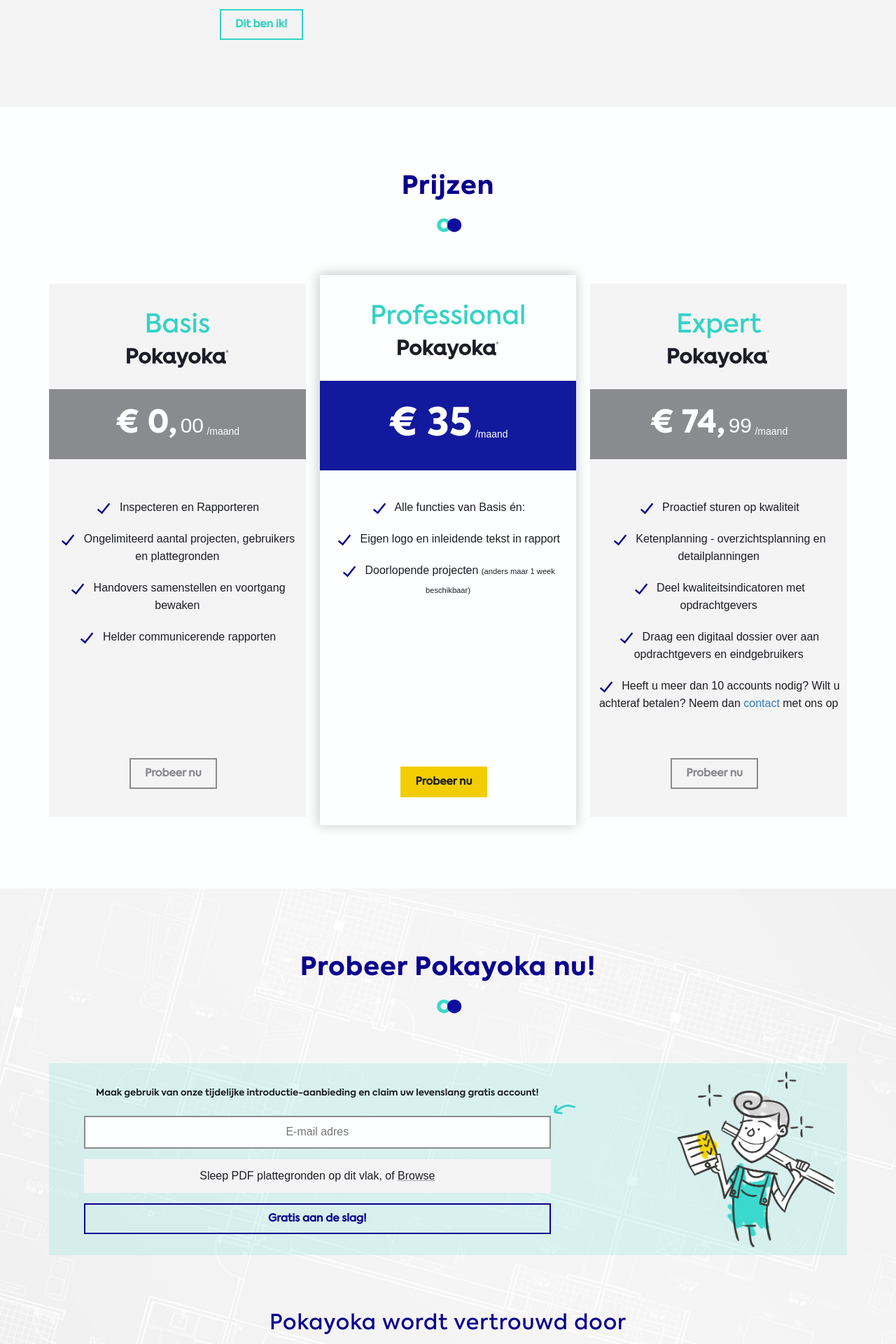
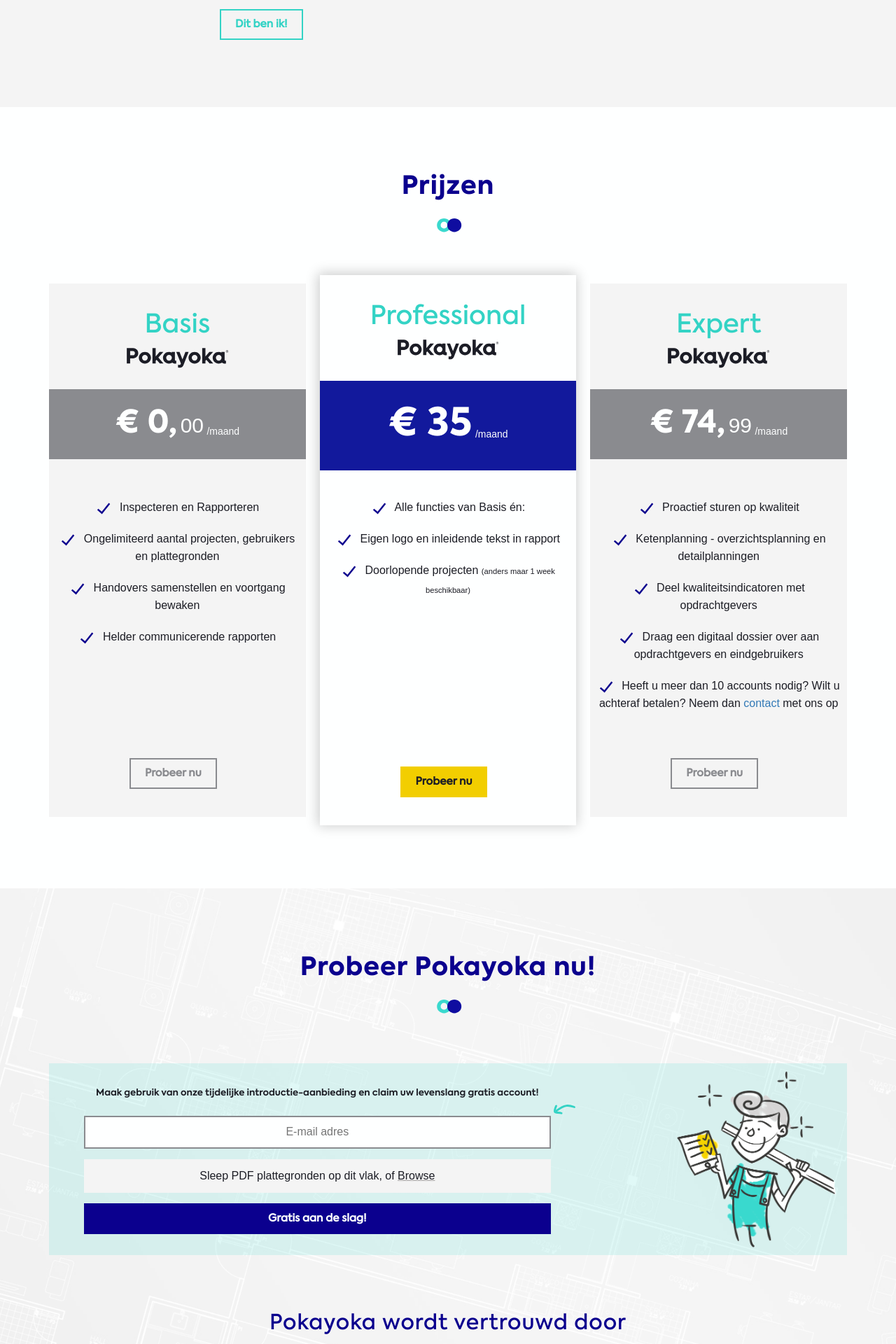
Before and after one commit to sandersoeteman/sandersoeteman.github.io, a Jekyll site: the page built from index.html, in a window 1280 px wide. Shown: the part 4480-6400 px from the top of the page at 70% size. Built offline with Jekyll 4.4.1, drawn with Linux system fonts in a browser that asks for light colours; some web fonts are replaced.

Commit message:
contrasterende knop

```diff
--- a/_includes/trial.html
+++ b/_includes/trial.html
@@ -41,7 +41,7 @@
                     required
                   />
                 </div>
-                <button class="themeix-btn btn-clear btn-clear-blue">
+                <button class="themeix-btn btn-blue">
                   Gratis aan de slag!
                 </button>
               </form>
--- a/_sass/buttons.scss
+++ b/_sass/buttons.scss
@@ -45,6 +45,16 @@
   }
   &.no-border:hover {
     border-color: $white;
+  }
+
+  &.btn-blue {
+    background: $brand-primary;
+    color: $white;
+    border-color: $brand-primary;
+
+    &:hover {
+      color: $brand-primary;
+    }
   }
 
   // clear button
```
